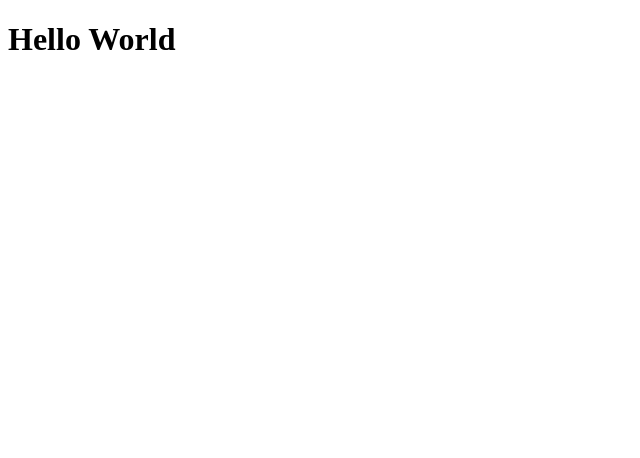
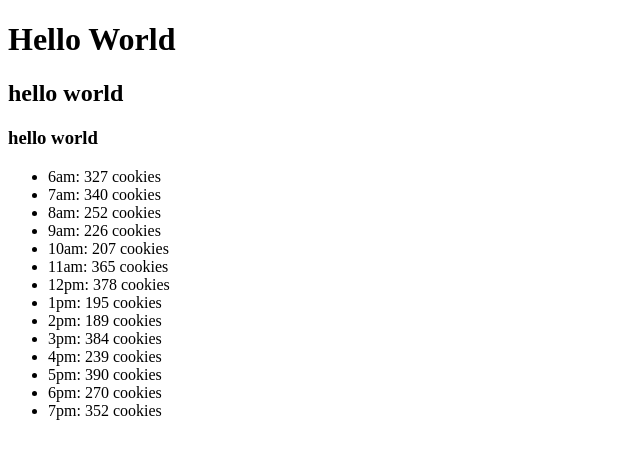
Before and after one commit to pereztjacob/Salmon-Cookies, a plain HTML site: page index.html in a window 1280 px wide. Shown: the whole page, without its empty margins (0-640 px from the left). Drawn offline with Linux system fonts and the light colour scheme.

Commit message:
renders projected sales for first store

```diff
--- a/app.js
+++ b/app.js
@@ -1,4 +1,14 @@
 'use strict';
+
+ const hours = ['6am', '7am', '8am', '9am', '10am', '11am', '12pm', '1pm', '2pm',
+        '3pm', '4pm', '5pm', '6pm', '7pm', '8pm'];
+
+function render(n){
+    const ul = document.getElementById('whatever');
+    const li = document.createElement('li');
+    li.textContent = hours[n] + ': ' + sphAirport[n + 1] + ' cookies';
+    ul.appendChild(li);
+}
 
 function custPerHour(minCustomers, maxCustomers){
     minCustomers = Math.ceil(minCustomers);
@@ -15,17 +25,19 @@ const pdxAirport = {
     maxCustomers: 65,
     avgSales: 6.3,
     custPerHour: custPerHour,
-    salesPerHour: salesPerHour
+    salesPerHour: salesPerHour,
+    render: render
 };
 
 let cphAirport = [custPerHour(pdxAirport.minCustomers, pdxAirport.maxCustomers)];
 let sphAirport = [parseInt((pdxAirport.salesPerHour(pdxAirport.avgSales, cphAirport)))];
-for(let i = 1; i < 14; i++){
+for(let i = 0; i < 14; i++){
     cphAirport.push(custPerHour(pdxAirport.minCustomers, pdxAirport.maxCustomers));
 };
 console.log(cphAirport);
-for(let n = 1; n < 14; n++){
+for(let n = 0; n < 14; n++){
     sphAirport.push(parseInt(salesPerHour(pdxAirport.avgSales, cphAirport[n])));
+    render(n);
 };
 console.log(sphAirport);
 
--- a/index.html
+++ b/index.html
@@ -4,10 +4,16 @@
     <meta charset="UTF-8">
     <meta name="viewport" content="width=device-width, initial-scale=1.0">
     <meta http-equiv="X-UA-Compatible" content="ie=edge">
+    <link rel="stylesheet" href="style.css">
     <title>Document</title>
 </head>
 <body>
     <h1>Hello World</h1>
+    <div>
+        <h2>hello world</h2>
+        <h3>hello world</h3>
+        <ul id='whatever'></ul>
+    </div>
 </body>
     <script src="app.js"></script>
 </html>
```
Also changed, not shown: style.css (added).
